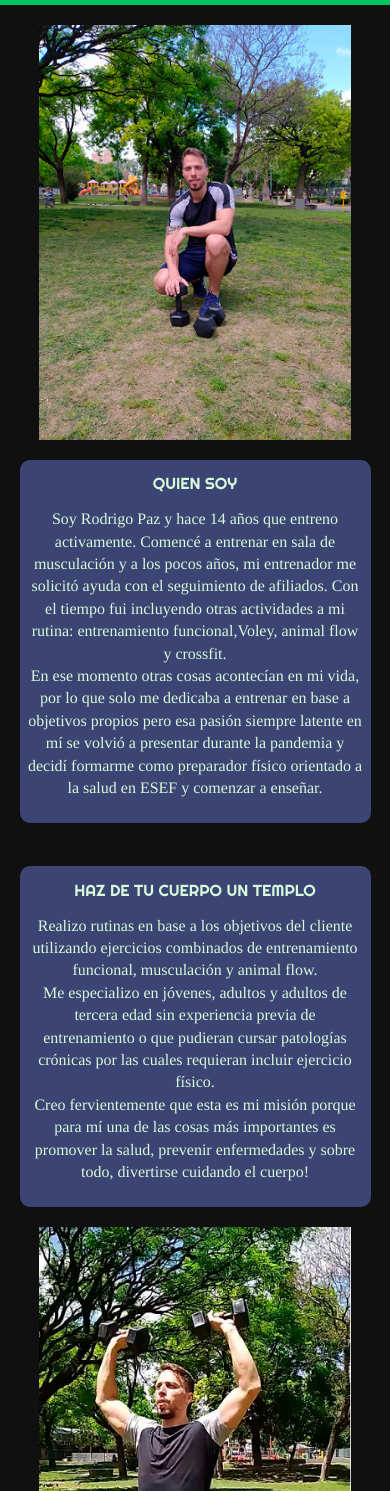
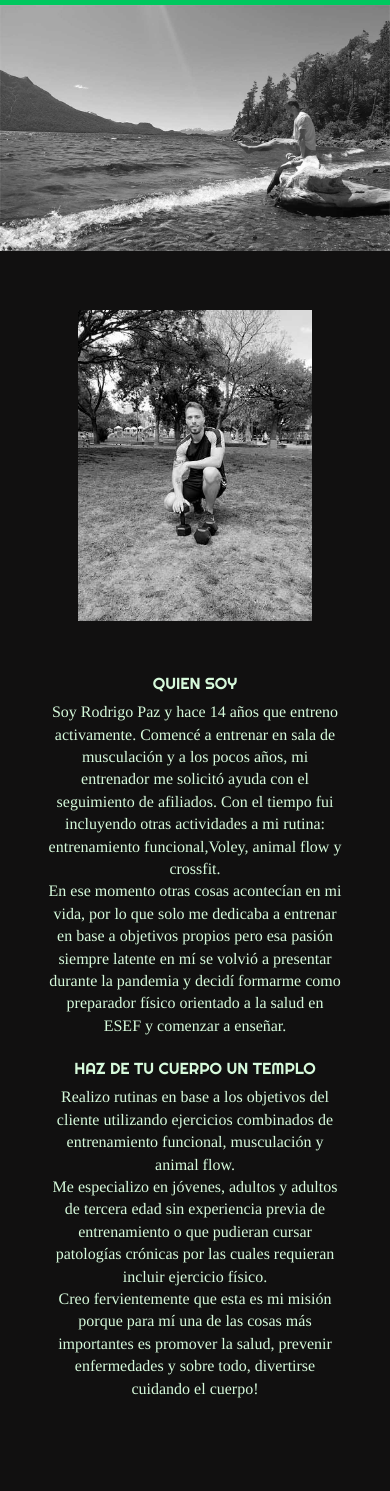
Before and after one commit to AndreaCGonzalez/2da-entrega-proyecto-final, a website: page paginas/sobremi.html in a window 390 px wide. Shown: the part 105-1596 px from the top of the page. Drawn offline with nearby package versions, Linux system fonts and the light colour scheme.

Commit message:
realizo cambios pagina sobre mi

```diff
--- a/paginas/sobremi.html
+++ b/paginas/sobremi.html
@@ -10,7 +10,9 @@
         content="Te cuento quien soy, como llegue a convertirme en Entrenador Personal y el tipo de trabajo que realizo. Trabajo de forma personalizada presencial y a distancia según tu comodidad para ayudarte a alcanzar tus objetivos. Sumate!">
     <link rel="preconnect" href="https://fonts.googleapis.com">
     <link rel="preconnect" href="https://fonts.gstatic.com" crossorigin>
-    <link href="https://fonts.googleapis.com/css2?family=Righteous&family=Tinos:ital,wght@0,400;0,700;1,700&display=swap" rel="stylesheet">
+    <link
+        href="https://fonts.googleapis.com/css2?family=Righteous&family=Tinos:ital,wght@0,400;0,700;1,700&display=swap"
+        rel="stylesheet">
     <link href="https://cdn.jsdelivr.net/npm/bootstrap@5.1.3/dist/css/bootstrap.min.css" rel="stylesheet"
         integrity="sha384-1BmE4kWBq78iYhFldvKuhfTAU6auU8tT94WrHftjDbrCEXSU1oBoqyl2QvZ6jIW3" crossorigin="anonymous">
     <link rel="shortcut icon" href="../imagenes/Logo RexxTR.png" />
@@ -54,26 +56,24 @@
 
     </header>
 
+    <section class="portada">
+        <img src="/imagenes/sobremi.jpg" alt="Entrenador sobre una piedra en Bariloche" />
+    </section>
+
     <section class="contenedor">
         <div class="contenedorBiografia">
 
-            <img class="biografiaImagen" src="../imagenes/sobre-mi.jpg" alt="hombre agachado" />
+            <img class="biografiaImagen" src="../imagenes/quiensoy.jpg" alt="Entrenador agachado" />
 
             <div class="quiensoy">
-                <h1 class="biografiaTituloUp">QUIEN SOY</h1>
-                <p class="biografiaDescripcionUp">Soy Rodrigo Paz y hace 14 años que entreno activamente. Comencé a
+                <h1 class="biografiaTitulo">QUIEN SOY</h1>
+                <p class="biografiaDescripcion">Soy Rodrigo Paz y hace 14 años que entreno activamente. Comencé a
                     entrenar en sala de musculación y a los pocos años, mi entrenador me solicitó ayuda con el
                     seguimiento de afiliados. Con el tiempo fui incluyendo otras actividades a mi rutina: entrenamiento
                     funcional,Voley, animal flow y crossfit.<br />En ese momento otras cosas acontecían en mi vida, por
                     lo que solo me dedicaba a entrenar en base a objetivos propios pero esa pasión siempre latente en mí
                     se volvió a presentar durante la pandemia y decidí formarme como preparador físico orientado a la
                     salud en ESEF y comenzar a enseñar.</p>
-            </div>
-        </div>
-
-        <div class="contenedorBiografia">
-
-            <div class="hazdetucuerpo">
                 <h2 class="biografiaTitulo">HAZ DE TU CUERPO UN TEMPLO</h2>
                 <P class="biografiaDescripcion">Realizo rutinas en base a los objetivos del cliente utilizando
                     ejercicios combinados de entrenamiento funcional, musculación y animal flow.<br /> Me especializo en
@@ -83,12 +83,11 @@
                     salud, prevenir enfermedades y sobre todo, divertirse cuidando el cuerpo!</P>
             </div>
 
-            <img class="biografiaImagen" src="../imagenes/tu-templo.jpg" alt="Hombre sosteniendo mancuerna" />
         </div>
     </section>
 
-     <!--4ta SECCION-->
-     <footer class="footer" id="Contactame">
+    <!--4ta SECCION-->
+    <footer class="footer" id="Contactame">
 
         <div class="contenedorContacto">
 
--- a/scss/_footer.scss
+++ b/scss/_footer.scss
@@ -8,6 +8,7 @@
 
         .contactame{
             @include flex(flex, column, flex-start, space-between);
+            width: 16vw;
 
            h2{
                font-size: $size20;
--- a/scss/_productos.scss
+++ b/scss/_productos.scss
@@ -24,7 +24,7 @@
 
 
             img{
-                width:100%;
+                width: 100%;
                 height: 25vh;
                 margin-bottom: 5%;
             }
--- a/scss/_responsiveMobile.scss
+++ b/scss/_responsiveMobile.scss
@@ -31,9 +31,18 @@
             padding-top: 10%;
 
             .planes{
-                width: 50vw;
+                width: 45vw;
                 border-radius: 12px;
                 margin-bottom: 12%;
+
+                img{
+                    height: 50vh;
+                }
+
+            .planDescripcion{
+                font-size: $size16;
+            }
+
 
                 .btn{
                     @include btn(none,8px, 2%, center, 30vw);
@@ -123,39 +132,23 @@
     /* SOBRE MI */
     .contenedor{
         .contenedorBiografia{
-            display: flex;
-            flex-direction: column;
             padding-bottom: 6%;
             padding-top: 5%;
 
             .biografiaImagen{
-                width: 80vw;
+                width: 60vw;
                 padding-bottom: 5%;
             }
 
             .quiensoy{
-                width: 90vw;
-
-                .biografiaTituloUp{
-                    @include bio(center, $size16, $letraZpezial);
-                }
-
-                .biografiaDescripcionUp{
-                    @extend .biografiaTituloUp;
-                    line-height: 1.4rem;
-                }
-            }
-
-            .hazdetucuerpo{
-                width: 90vw;
-                margin-bottom: 5%;
+                width: 80vw;
 
                 .biografiaTitulo{
                     @include bio(center, $size16, $letraZpezial);
                 }
 
                 .biografiaDescripcion{
-                    @extend .biografiaTituloUp;
+                    @include bio(center, $size16, $letraZpezial);
                     line-height: 1.4rem;
                 }
             }
@@ -223,6 +216,10 @@
             .planes{
                 margin-bottom: 13%;
                 width: 75vw;
+
+                img{
+                     height: 35vh;
+                }
 
                 .btn{
                     @include btn(none,8px, 2%, center, 40vw);
@@ -301,29 +298,14 @@
             padding-top: 5%;
 
             .quiensoy{
-                width: 90vw;
-                background-color:$colorFondo;
-
-                .biografiaTituloUp{
-                    @include bio(center, $size16, $letraZpezial);
-                }
-
-                .biografiaDescripcionUp{
-                    font-size: $size16;
-                    line-height: 1.3rem;
-                }
-            }
-
-            .hazdetucuerpo{
-                width: 90vw;
-                background-color:$colorFondo;
+                width: 80vw;
 
                 .biografiaTitulo{
-                    @include bio(center, $size16, $letraZpezial);
+                    @include bio(center, $size14, $letraZpezial);
                 }
 
                 .biografiaDescripcion{
-                    font-size: $size16;
+                    font-size: $size14;
                     line-height: 1.3rem;
                 }
             }
--- a/scss/_responsiveTablet.scss
+++ b/scss/_responsiveTablet.scss
@@ -92,14 +92,6 @@
              .quiensoy{
                 width: 43vw;
 
-                .biografiaDescripcionUp{
-                    line-height: 1.5rem;
-                }
-            }
-
-            .hazdetucuerpo{
-                width: 43vw;
-
                 .biografiaDescripcion{
                     line-height: 1.5rem;
                 }
@@ -179,25 +171,22 @@
     /* SOBRE MI */
     .contenedor{
         .contenedorBiografia{
+            flex-direction: column;
             padding-bottom: 8%;
             padding-top: 5%;
 
             .biografiaImagen{
                 width: 40vw;
+                margin-bottom: 5%;
             }
 
             .quiensoy{
-                width: 50vw;
+                width: 70vw;
                 border: none;
 
-                .biografiaDescripcionUp{
-                    line-height: 1.6rem;
+                .biografiaTitulo{
+                    text-align: center;
                 }
-            }
-
-            .hazdetucuerpo{
-                width: 50vw;
-                border: none;
 
                 .biografiaDescripcion{
                     line-height: 1.6rem;
--- a/scss/_rexxtv.scss
+++ b/scss/_rexxtv.scss
@@ -3,8 +3,15 @@
 .rexxtv{
     margin-top:15%;
     display: flex;
-    align-content: center;
+    flex-direction: column;
     justify-content: center;
+    align-items:center;
+
+    .rTVtitulo{
+        @include bio(center, $size36, $letraZpezial);
+        font-family: 'Righteous', cursive;
+        padding-bottom: 3%;
+    }
 
     .rexxtvImagen{
         width: 70%;
--- a/scss/_sobremi.scss
+++ b/scss/_sobremi.scss
@@ -16,25 +16,12 @@
          .quiensoy{
             width: 55vw;
             padding: 2%;
-            background-color: $colorAlt;
-            border-radius: 10px;
+            color: $letraZpezial;
+            border-left: solid 3px $colorAlt;
 
-            .biografiaTituloUp{
+            .biografiaTitulo{
                @include bio(justify, $size18, $letraZpezial);
                padding-top:2%;
-            }
-
-            .biografiaDescripcionUp{
-                @include bio(justify, $size18, $letraZpezial);
-            }
-        }
-
-        .hazdetucuerpo{
-             @extend .quiensoy;
-
-            .biografiaTitulo{
-                @include bio(justify, $size18, $letraZpezial);
-                padding-top: 2%;
             }
 
             .biografiaDescripcion{
--- a/scss/_variables.scss
+++ b/scss/_variables.scss
@@ -10,6 +10,7 @@ $size24: 24 /16* 1rem;
 $size26: 26 /16* 1rem;
 $size28: 28 /16* 1rem;
 $size30: 30 /16* 1rem;
+$size36: 36 /16* 1rem;
 
 
 $colorFondo: #111010;
```
Also changed, not shown: index.html (+17 -9 lines), css/estilos.css, imagenes/quiensoy.jpg (added), imagenes/sobremi.jpg (added).
